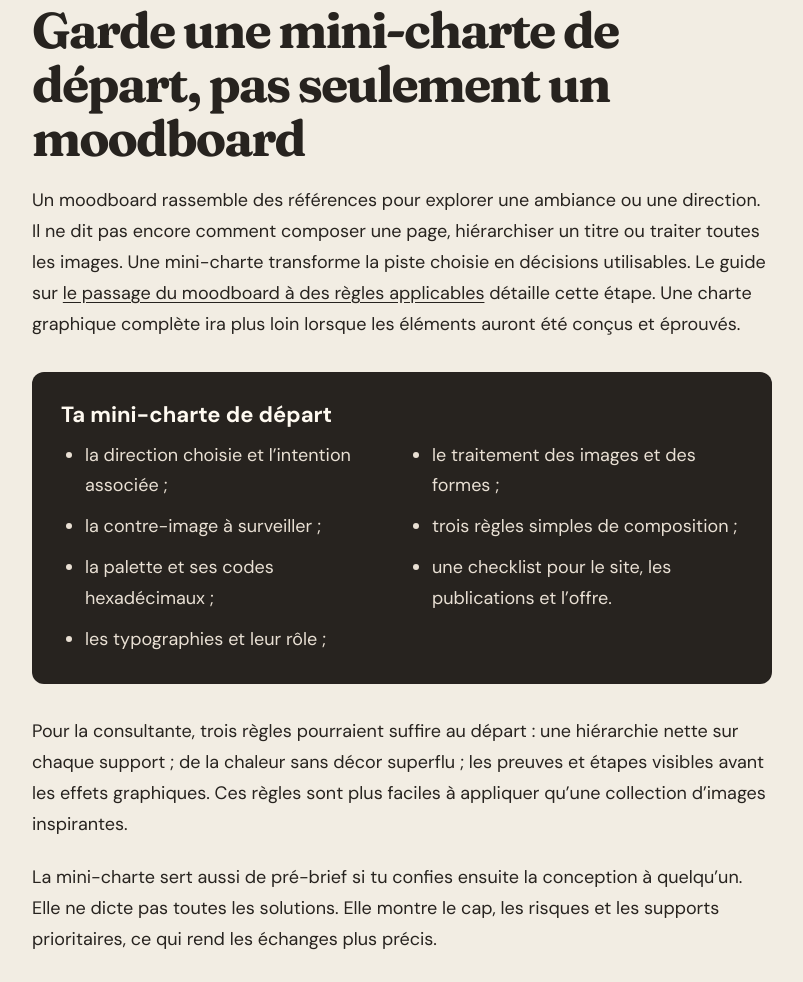
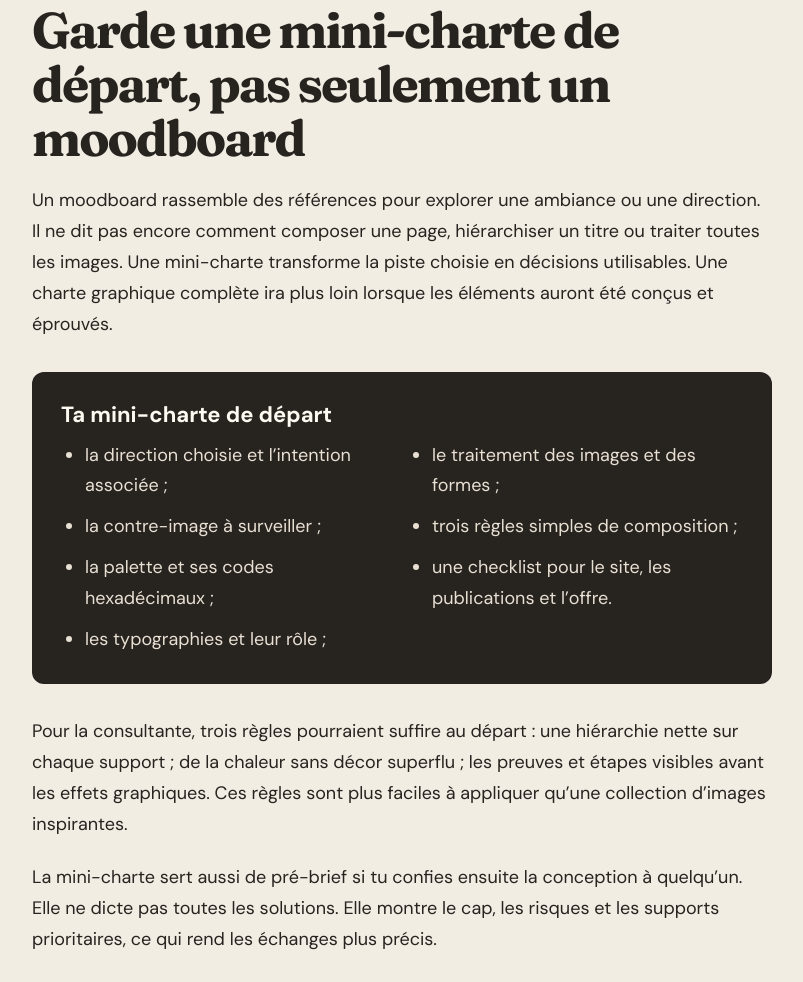
Before and after one commit to Claire06140/mini-charte-visuelle, a website: page fr/guides/creer-identite-visuelle-entrepreneur/index.html in a window 1280 px wide. Shown: the part 7702-8684 px from the top of the page, without its empty margins (334-1137 px from the left). Drawn offline with Linux system fonts and the light colour scheme.

Commit message:
Keep review guide unlinked

```diff
--- a/fr/guides/creer-identite-visuelle-entrepreneur/index.html
+++ b/fr/guides/creer-identite-visuelle-entrepreneur/index.html
@@ -174,7 +174,7 @@
 
         <h2 id="mini-charte">Garde une mini-charte de départ, pas seulement un moodboard</h2>
 
-        <p>Un moodboard rassemble des références pour explorer une ambiance ou une direction. Il ne dit pas encore comment composer une page, hiérarchiser un titre ou traiter toutes les images. Une mini-charte transforme la piste choisie en décisions utilisables. Le guide sur <a href="/fr/guides/moodboard-charte-graphique/">le passage du moodboard à des règles applicables</a> détaille cette étape. Une charte graphique complète ira plus loin lorsque les éléments auront été conçus et éprouvés.</p>
+        <p>Un moodboard rassemble des références pour explorer une ambiance ou une direction. Il ne dit pas encore comment composer une page, hiérarchiser un titre ou traiter toutes les images. Une mini-charte transforme la piste choisie en décisions utilisables. Une charte graphique complète ira plus loin lorsque les éléments auront été conçus et éprouvés.</p>
 
         <section class="mini-charter">
           <h3>Ta mini-charte de départ</h3>
```
